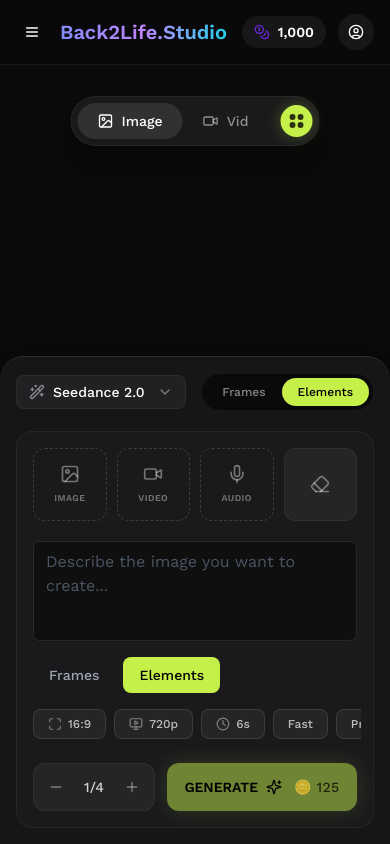
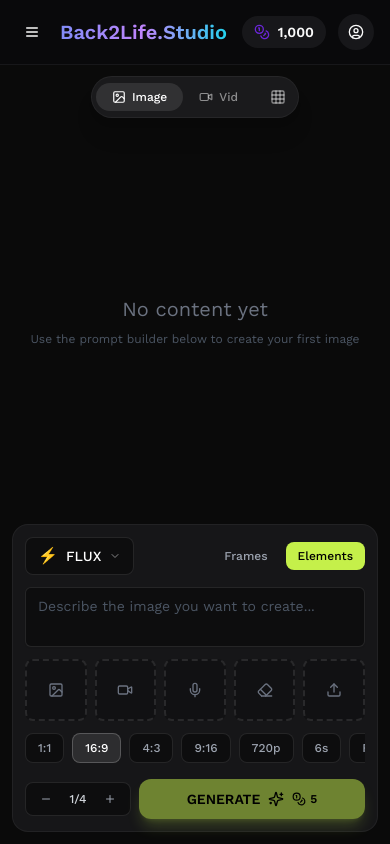
Before and after one commit to ashinstinct/sg-3f9e0639-0e46-47e0-ba87-cf415efaed8a-1774293159, a Next.js app: page /generate in a window 390 px wide. Built offline with nearby package versions, Linux system fonts and the light colour scheme.

Commit message:
feat(ui): rebuild generate page with mobile-first layout

```diff
--- a/src/pages/generate.tsx
+++ b/src/pages/generate.tsx
@@ -1,56 +1,25 @@
 import { useState } from "react";
 import { Navigation } from "@/components/Navigation";
 import { SEO } from "@/components/SEO";
-import {
-  Image as ImageIcon,
-  Video,
-  Grid3x3,
-  Sparkles,
-  Upload,
-  Mic,
-  Eraser,
-  Coins,
-  ChevronDown,
-  Loader2,
-  Download,
-  Plus,
-  Minus,
-  Maximize,
-  MonitorPlay,
-  Clock,
-  Wand2
-} from "lucide-react";
+import { Image as ImageIcon, Video, Grid3x3, Sparkles, Upload, Mic, Eraser, Coins, ChevronDown, Loader2, Download, Plus, Minus } from "lucide-react";
+import { Textarea } from "@/components/ui/textarea";
 import { Button } from "@/components/ui/button";
-import { Textarea } from "@/components/ui/textarea";
 
 export default function Generate() {
   const [mode, setMode] = useState<"image" | "video">("image");
   const [selectedModel, setSelectedModel] = useState("flux-pro");
+  const [prompt, setPrompt] = useState("");
   const [aspectRatio, setAspectRatio] = useState("16:9");
   const [quality, setQuality] = useState("720p");
   const [duration, setDuration] = useState("6s");
   const [speed, setSpeed] = useState("Fast");
   const [plan, setPlan] = useState("Pro");
   const [batchSize, setBatchSize] = useState(1);
-
-  const imageModels = [
-    { id: "flux-pro", name: "FLUX Pro", icon: "⚡" },
-    { id: "flux-dev", name: "FLUX Dev", icon: "⚡" },
-    { id: "flux-schnell", name: "FLUX Schnell", icon: "⚡" },
-    { id: "nano-banana-2", name: "Nano Banana 2", icon: "🍌" },
-    { id: "stable-diffusion-3", name: "Stable Diffusion 3", icon: "🎨" },
-  ];
-
-  // Generation state
-  const [prompt, setPrompt] = useState("");
   const [isGenerating, setIsGenerating] = useState(false);
   const [generatedImages, setGeneratedImages] = useState<string[]>([]);
   const [error, setError] = useState<string | null>(null);
 
-  const handleDecreaseBatch = () => setBatchSize(prev => Math.max(1, prev - 1));
-  const handleIncreaseBatch = () => setBatchSize(prev => Math.min(4, prev + 1));
-
-  const creditCost = batchSize * 125;
+  const creditCost = batchSize * 5;
 
   const handleGenerate = async () => {
     if (!prompt.trim()) {
@@ -65,9 +34,7 @@ export default function Generate() {
 
       const response = await fetch("/api/fal/image-generate", {
         method: "POST",
-        headers: {
-          "Content-Type": "application/json",
-        },
+        headers: { "Content-Type": "application/json" },
         body: JSON.stringify({
           model: selectedModel,
           prompt: prompt.trim(),
@@ -95,65 +62,73 @@ export default function Generate() {
     }
   };
 
+  const imageModels = [
+    { id: "flux-pro", name: "FLUX Pro", icon: "⚡" },
+    { id: "flux-dev", name: "FLUX Dev", icon: "⚡" },
+    { id: "flux-schnell", name: "FLUX Schnell", icon: "⚡" },
+  ];
+
+  const videoModels = [
+    { id: "kling-3", name: "Kling 3.0", icon: "🎬" },
+    { id: "luma", name: "Luma Dream", icon: "✨" },
+    { id: "runway", name: "Runway Gen-3", icon: "🎥" },
+  ];
+
+  const currentModels = mode === "image" ? imageModels : videoModels;
+  const selectedModelObj = currentModels.find(m => m.id === selectedModel) || currentModels[0];
+
   return (
-    <div className="min-h-screen bg-[#0a0a0a] text-white flex flex-col font-sans selection:bg-[#c5f04a]/30">
-      <SEO title="Generate - Create Image & Video" />
+    <>
+      <SEO title="Generate - Back2Life.Studio" />
+      <Navigation />
 
-      {/* Navigation overlay */}
-      <div className="relative z-50">
-        <Navigation />
-      </div>
+      <div className="min-h-screen bg-[#0a0a0a] text-white">
+        {/* Main Container - Fixed Height for Mobile */}
+        <div className="h-screen flex flex-col pt-16">
 
-      {/* Main Content Area */}
-      <div className="flex-1 flex flex-col relative pt-24 sm:pt-28">
-
-        {/* Top Floating Toggle */}
-        <div className="absolute top-24 left-1/2 -translate-x-1/2 z-10 flex items-center bg-[#1a1a1c] p-1.5 rounded-full border border-white/5 shadow-xl">
+          {/* Top Floating Toggle - Compact */}
+          <div className="flex-none px-4 py-3 flex justify-center">
+            <div className="inline-flex items-center bg-[#1a1a1c] p-1 rounded-full border border-white/5 shadow-xl">
               <button
                 onClick={() => setMode("image")}
-            className={`flex items-center gap-2 px-5 py-2 rounded-full text-sm font-medium transition-all ${
+                className={`flex items-center gap-1.5 px-4 py-1.5 rounded-full text-xs font-medium transition-all ${
                   mode === "image"
-                ? "bg-white/10 text-white shadow-sm"
+                    ? "bg-white/10 text-white"
                     : "text-white/50 hover:text-white/80"
                 }`}
               >
-            <ImageIcon className="w-4 h-4" />
+                <ImageIcon className="w-3.5 h-3.5" />
                 Image
               </button>
               <button
                 onClick={() => setMode("video")}
-            className={`flex items-center gap-2 px-5 py-2 rounded-full text-sm font-medium transition-all ${
+                className={`flex items-center gap-1.5 px-4 py-1.5 rounded-full text-xs font-medium transition-all ${
                   mode === "video"
-                ? "bg-white/10 text-white shadow-sm"
+                    ? "bg-white/10 text-white"
                     : "text-white/50 hover:text-white/80"
                 }`}
               >
-            <Video className="w-4 h-4" />
+                <Video className="w-3.5 h-3.5" />
                 Vid
               </button>
-
-          {/* Circular slider dot - decorative element from the screenshot */}
-          <div className="w-8 h-8 rounded-full bg-[#c5f04a] ml-3 flex items-center justify-center shadow-[0_0_15px_rgba(197,240,74,0.3)] cursor-pointer hover:scale-105 transition-transform">
-            <div className="grid grid-cols-2 gap-0.5">
-              <div className="w-1.5 h-1.5 rounded-sm bg-black/80"></div>
-              <div className="w-1.5 h-1.5 rounded-sm bg-black/80"></div>
-              <div className="w-1.5 h-1.5 rounded-sm bg-black/80"></div>
-              <div className="w-1.5 h-1.5 rounded-sm bg-black/80"></div>
-            </div>
+              <button className="ml-2 w-8 h-8 rounded-full flex items-center justify-center text-white/50 hover:text-white/80 hover:bg-white/5">
+                <Grid3x3 className="w-4 h-4" />
+              </button>
             </div>
           </div>
 
-        {/* Canvas Area */}
-        <div className="absolute inset-0 flex items-center justify-center p-4 overflow-auto">
+          {/* Canvas Area - Flexible */}
+          <div className="flex-1 relative min-h-0 overflow-auto">
             {isGenerating ? (
+              <div className="absolute inset-0 flex items-center justify-center">
                 <div className="text-center">
-              <Loader2 className="w-12 h-12 animate-spin text-[#c5f04a] mx-auto mb-4" />
-              <p className="text-xl font-light text-gray-400">Generating {mode === "image" ? "image" : "video"}...</p>
-              <p className="text-sm text-gray-600 mt-2">This may take 10-30 seconds</p>
+                  <Loader2 className="w-10 h-10 animate-spin text-[#c5f04a] mx-auto mb-3" />
+                  <p className="text-lg font-light text-gray-400">Generating {mode}...</p>
+                  <p className="text-xs text-gray-600 mt-1">10-30 seconds</p>
+                </div>
               </div>
             ) : generatedImages.length > 0 ? (
-            <div className="w-full h-full flex flex-col gap-4">
-              <div className="grid grid-cols-1 md:grid-cols-2 gap-4 flex-1">
+              <div className="p-4 grid grid-cols-1 md:grid-cols-2 gap-3 h-full">
                 {generatedImages.map((imageUrl, idx) => (
                   <div key={idx} className="relative group rounded-lg overflow-hidden bg-black/20">
                     <img
@@ -170,155 +145,176 @@ export default function Generate() {
                           a.click();
                         }}
                         className="bg-[#c5f04a] text-black hover:bg-[#b5e03a]"
+                        size="sm"
                       >
-                        <Download className="w-4 h-4 mr-2" />
+                        <Download className="w-3 h-3 mr-1" />
                         Download
                       </Button>
                     </div>
                   </div>
                 ))}
               </div>
+            ) : error ? (
+              <div className="absolute inset-0 flex items-center justify-center">
+                <div className="text-center">
+                  <div className="w-12 h-12 rounded-full bg-red-500/10 flex items-center justify-center mx-auto mb-3">
+                    <span className="text-2xl">⚠️</span>
                   </div>
-          ) : error ? (
-            <div className="text-center">
-              <div className="w-16 h-16 rounded-full bg-red-500/10 flex items-center justify-center mx-auto mb-4">
-                <span className="text-3xl">⚠️</span>
+                  <p className="text-lg font-light text-red-400">{error}</p>
                 </div>
-              <p className="text-xl font-light text-red-400 mb-2">Generation Failed</p>
-              <p className="text-sm text-gray-500">{error}</p>
               </div>
             ) : (
-            <div className="text-center text-gray-500">
-              <p className="text-2xl font-light mb-2">No content yet</p>
-              <p className="text-sm">Use the prompt builder below to create your first {mode === "image" ? "image" : "video"}</p>
+              <div className="absolute inset-0 flex items-center justify-center">
+                <div className="text-center px-4">
+                  <p className="text-xl md:text-2xl font-light mb-2 text-gray-500">No content yet</p>
+                  <p className="text-xs md:text-sm text-gray-600">Use the prompt builder below to create your first {mode}</p>
+                </div>
               </div>
             )}
           </div>
 
-        {/* Prompt Builder Bottom Panel */}
-        <div className="w-full max-w-2xl mx-auto mt-auto pb-0 sm:pb-6 px-0 sm:px-4">
-          <div className="bg-[#161618] border-t sm:border border-white/10 rounded-t-3xl sm:rounded-3xl p-4 sm:p-5 flex flex-col gap-5 shadow-2xl relative overflow-hidden">
+          {/* Bottom Prompt Builder Panel - Compact & Fixed */}
+          <div className="flex-none p-3 md:p-4">
+            <div className="bg-[#161618] rounded-2xl p-3 md:p-4 border border-white/5 max-w-4xl mx-auto">
 
-            {/* Header: Model & Tabs */}
-            <div className="flex items-center justify-between">
-              <button className="flex items-center gap-2 text-sm font-medium text-white hover:text-white bg-white/5 hover:bg-white/10 transition-colors px-3 py-1.5 rounded-lg border border-white/5">
-                <Wand2 className="w-4 h-4 text-[#8a8a93]" />
-                Seedance 2.0
-                <ChevronDown className="w-4 h-4 text-white/40 ml-1" />
+              {/* Model Selector + Tabs - Single Row */}
+              <div className="flex items-center justify-between gap-2 mb-3">
+                <div className="relative">
+                  <button className="flex items-center gap-2 px-3 py-1.5 bg-black/40 rounded-lg text-sm font-medium border border-white/10 hover:border-white/20">
+                    <span className="text-base">{selectedModelObj.icon}</span>
+                    <span className="hidden sm:inline">{selectedModelObj.name}</span>
+                    <span className="sm:hidden">{selectedModelObj.name.split(' ')[0]}</span>
+                    <ChevronDown className="w-3 h-3 opacity-50" />
                   </button>
+                </div>
 
-              <div className="flex bg-[#0a0a0a] rounded-full p-1 border border-white/5">
-                <button className="px-4 py-1.5 text-xs font-medium text-white/50 hover:text-white/80 transition-colors rounded-full">
+                <div className="flex gap-1.5">
+                  <button className="px-3 py-1.5 rounded-lg text-xs font-medium text-gray-400 hover:bg-white/5">
                     Frames
                   </button>
-                <button className="px-4 py-1.5 text-xs font-medium bg-[#c5f04a] text-black rounded-full shadow-sm">
+                  <button className="px-3 py-1.5 rounded-lg text-xs font-medium bg-[#c5f04a] text-black">
                     Elements
                   </button>
                 </div>
               </div>
 
-            <div className="bg-[#1a1a1c] rounded-2xl p-4 border border-white/5">
+              {/* Compact Prompt Input */}
+              <Textarea
+                value={prompt}
+                onChange={(e) => setPrompt(e.target.value)}
+                placeholder={`Describe the ${mode} you want to create...`}
+                className="w-full bg-black/40 border-white/10 text-white placeholder:text-gray-600 text-sm mb-3 min-h-[60px] max-h-[80px] resize-none focus:border-[#c5f04a]/50 focus:ring-[#c5f04a]/20"
+              />
 
-              {/* Media Inputs Row */}
-              <div className="grid grid-cols-4 gap-2.5 mb-5">
-                <button className="group flex flex-col items-center justify-center gap-2 p-3 sm:p-4 rounded-xl border border-dashed border-white/15 hover:border-[#c5f04a]/50 hover:bg-[#c5f04a]/5 transition-all aspect-square">
-                  <ImageIcon className="w-5 h-5 text-white/40 group-hover:text-[#c5f04a] transition-colors" />
-                  <span className="text-[9px] sm:text-[10px] font-semibold text-white/40 group-hover:text-[#c5f04a] tracking-wider">IMAGE</span>
+              {/* Media Upload Boxes - Compact Grid */}
+              <div className="grid grid-cols-5 gap-2 mb-3">
+                <button className="aspect-square rounded-lg border-2 border-dashed border-white/10 hover:border-white/20 flex flex-col items-center justify-center gap-1 text-xs font-medium text-gray-500 hover:text-gray-400 bg-black/20">
+                  <ImageIcon className="w-4 h-4" />
+                  <span className="hidden sm:inline text-[10px]">IMAGE</span>
                 </button>
-                <button className="group flex flex-col items-center justify-center gap-2 p-3 sm:p-4 rounded-xl border border-dashed border-white/15 hover:border-[#c5f04a]/50 hover:bg-[#c5f04a]/5 transition-all aspect-square">
-                  <Video className="w-5 h-5 text-white/40 group-hover:text-[#c5f04a] transition-colors" />
-                  <span className="text-[9px] sm:text-[10px] font-semibold text-white/40 group-hover:text-[#c5f04a] tracking-wider">VIDEO</span>
+                <button className="aspect-square rounded-lg border-2 border-dashed border-white/10 hover:border-white/20 flex flex-col items-center justify-center gap-1 text-xs font-medium text-gray-500 hover:text-gray-400 bg-black/20">
+                  <Video className="w-4 h-4" />
+                  <span className="hidden sm:inline text-[10px]">VIDEO</span>
                 </button>
-                <button className="group flex flex-col items-center justify-center gap-2 p-3 sm:p-4 rounded-xl border border-dashed border-white/15 hover:border-[#c5f04a]/50 hover:bg-[#c5f04a]/5 transition-all aspect-square">
-                  <Mic className="w-5 h-5 text-white/40 group-hover:text-[#c5f04a] transition-colors" />
-                  <span className="text-[9px] sm:text-[10px] font-semibold text-white/40 group-hover:text-[#c5f04a] tracking-wider">AUDIO</span>
+                <button className="aspect-square rounded-lg border-2 border-dashed border-white/10 hover:border-white/20 flex flex-col items-center justify-center gap-1 text-xs font-medium text-gray-500 hover:text-gray-400 bg-black/20">
+                  <Mic className="w-4 h-4" />
+                  <span className="hidden sm:inline text-[10px]">AUDIO</span>
                 </button>
-                <button className="flex flex-col items-center justify-center gap-2 p-3 sm:p-4 rounded-xl border border-white/5 bg-white/5 hover:bg-white/10 transition-colors aspect-square text-white/40 hover:text-white/80">
-                  <Eraser className="w-5 h-5" />
+                <button className="aspect-square rounded-lg border-2 border-dashed border-white/10 hover:border-white/20 flex flex-col items-center justify-center gap-1 text-xs font-medium text-gray-500 hover:text-gray-400 bg-black/20">
+                  <Eraser className="w-4 h-4" />
+                  <span className="hidden sm:inline text-[10px]">ERASE</span>
+                </button>
+                <button className="aspect-square rounded-lg border-2 border-dashed border-white/10 hover:border-white/20 flex flex-col items-center justify-center gap-1 text-xs font-medium text-gray-500 hover:text-gray-400 bg-black/20">
+                  <Upload className="w-4 h-4" />
                 </button>
               </div>
 
-              {/* Prompt Input */}
-              <div className="mb-4">
-                <Textarea
-                  value={prompt}
-                  onChange={(e) => setPrompt(e.target.value)}
-                  placeholder={mode === "image" ? "Describe the image you want to create..." : "Describe the video you want to create..."}
-                  className="w-full bg-black/40 border-white/10 text-white placeholder:text-gray-600 min-h-[100px] resize-none focus:border-[#c5f04a]/50 focus:ring-[#c5f04a]/20"
-                />
-              </div>
-
-              {/* Tabs */}
-              <div className="flex gap-2 mb-4">
-                <button className="px-4 py-2 rounded-lg text-sm font-medium text-gray-400 hover:bg-white/5">
-                  Frames
+              {/* Settings Pills - Compact Horizontal Scroll */}
+              <div className="flex gap-2 mb-3 overflow-x-auto pb-1 scrollbar-hide">
+                {["1:1", "16:9", "4:3", "9:16"].map((ratio) => (
+                  <button
+                    key={ratio}
+                    onClick={() => setAspectRatio(ratio)}
+                    className={`flex-none px-3 py-1.5 rounded-lg text-xs font-medium border transition-all ${
+                      aspectRatio === ratio
+                        ? "bg-white/10 border-white/20 text-white"
+                        : "bg-black/40 border-white/10 text-gray-400 hover:border-white/20"
+                    }`}
+                  >
+                    {ratio}
                   </button>
-                <button className="px-4 py-2 rounded-lg text-sm font-medium bg-[#c5f04a] text-black">
-                  Elements
+                ))}
+                <button className="flex-none px-3 py-1.5 rounded-lg text-xs font-medium bg-black/40 border border-white/10 text-gray-400">
+                  720p
                 </button>
-              </div>
-
-              {/* Settings Pills Row */}
-              <div className="flex items-center gap-2 overflow-x-auto pb-2 scrollbar-none mb-4 -mx-1 px-1">
-                <button className="flex items-center gap-1.5 px-3.5 py-1.5 rounded-lg border border-white/10 bg-white/5 hover:bg-white/10 transition-colors text-xs font-medium text-white/70 whitespace-nowrap">
-                  <Maximize className="w-3.5 h-3.5 opacity-60" /> 16:9
+                <button className="flex-none px-3 py-1.5 rounded-lg text-xs font-medium bg-black/40 border border-white/10 text-gray-400">
+                  6s
                 </button>
-                <button className="flex items-center gap-1.5 px-3.5 py-1.5 rounded-lg border border-white/10 bg-white/5 hover:bg-white/10 transition-colors text-xs font-medium text-white/70 whitespace-nowrap">
-                  <MonitorPlay className="w-3.5 h-3.5 opacity-60" /> 720p
-                </button>
-                <button className="flex items-center gap-1.5 px-3.5 py-1.5 rounded-lg border border-white/10 bg-white/5 hover:bg-white/10 transition-colors text-xs font-medium text-white/70 whitespace-nowrap">
-                  <Clock className="w-3.5 h-3.5 opacity-60" /> 6s
-                </button>
-                <button className="flex items-center gap-1.5 px-3.5 py-1.5 rounded-lg border border-white/10 bg-white/5 hover:bg-white/10 transition-colors text-xs font-medium text-white/70 whitespace-nowrap">
+                <button className="flex-none px-3 py-1.5 rounded-lg text-xs font-medium bg-black/40 border border-white/10 text-gray-400">
                   Fast
                 </button>
-                <button className="flex items-center gap-1.5 px-3.5 py-1.5 rounded-lg border border-white/10 bg-white/5 hover:bg-white/10 transition-colors text-xs font-medium text-white/70 whitespace-nowrap">
+                <button className="flex-none px-3 py-1.5 rounded-lg text-xs font-medium bg-black/40 border border-white/10 text-gray-400">
                   Pro
                 </button>
               </div>
 
-              {/* Bottom Controls Row */}
-              <div className="flex items-center justify-between gap-3 mt-1">
-                <div className="flex items-center bg-white/5 rounded-xl border border-white/5 h-[48px]">
+              {/* Bottom Row: Batch Counter + Generate Button */}
+              <div className="flex items-center gap-2">
+                <div className="flex items-center gap-2 bg-black/40 rounded-lg px-2 py-1 border border-white/10">
                   <button
-                    onClick={handleDecreaseBatch}
-                    className="h-full px-3.5 flex items-center text-white/40 hover:text-white hover:bg-white/5 rounded-l-xl transition-colors"
+                    onClick={() => setBatchSize(Math.max(1, batchSize - 1))}
+                    className="w-6 h-6 rounded flex items-center justify-center hover:bg-white/10 text-gray-400"
                   >
-                    <Minus className="w-4 h-4" />
+                    <Minus className="w-3 h-3" />
                   </button>
-                  <span className="text-sm font-medium w-8 text-center text-white/80">{batchSize}/4</span>
+                  <span className="text-xs font-medium text-gray-300 min-w-[24px] text-center">
+                    {batchSize}/4
+                  </span>
                   <button
-                    onClick={handleIncreaseBatch}
-                    className="h-full px-3.5 flex items-center text-white/40 hover:text-white hover:bg-white/5 rounded-r-xl transition-colors"
+                    onClick={() => setBatchSize(Math.min(4, batchSize + 1))}
+                    className="w-6 h-6 rounded flex items-center justify-center hover:bg-white/10 text-gray-400"
                   >
-                    <Plus className="w-4 h-4" />
+                    <Plus className="w-3 h-3" />
                   </button>
                 </div>
 
                 <button
                   onClick={handleGenerate}
                   disabled={isGenerating || !prompt.trim()}
-                  className="flex-1 flex items-center justify-center gap-2 bg-[#c5f04a] hover:bg-[#bcf135] disabled:bg-[#c5f04a]/50 disabled:cursor-not-allowed hover:scale-[1.02] active:scale-[0.98] text-black font-bold text-sm h-[48px] rounded-xl transition-all shadow-[0_0_20px_rgba(197,240,74,0.15)]"
+                  className="flex-1 bg-[#c5f04a] hover:bg-[#b5e03a] disabled:bg-[#c5f04a]/50 disabled:cursor-not-allowed text-black font-bold text-sm py-2.5 rounded-xl transition-all shadow-lg shadow-[#c5f04a]/20 flex items-center justify-center gap-2"
                 >
                   {isGenerating ? (
                     <>
                       <Loader2 className="w-4 h-4 animate-spin" />
-                      GENERATING...
+                      <span className="hidden sm:inline">GENERATING...</span>
+                      <span className="sm:hidden">...</span>
                     </>
                   ) : (
                     <>
-                      GENERATE <Sparkles className="w-4 h-4" />
-                      <span className="opacity-70 font-medium ml-1 tracking-wide">🪙 {creditCost}</span>
+                      <span>GENERATE</span>
+                      <Sparkles className="w-4 h-4" />
+                      <div className="flex items-center gap-1">
+                        <Coins className="w-3.5 h-3.5" />
+                        <span className="text-xs font-semibold">{creditCost}</span>
+                      </div>
                     </>
                   )}
                 </button>
               </div>
-
             </div>
           </div>
         </div>
 
+        <style jsx>{`
+          .scrollbar-hide::-webkit-scrollbar {
+            display: none;
+          }
+          .scrollbar-hide {
+            -ms-overflow-style: none;
+            scrollbar-width: none;
+          }
+        `}</style>
       </div>
-    </div>
+    </>
   );
 }
```
Also changed, not shown: 1 other file (tests, documents, lock files or other folders). Lines whose indentation alone changed are shown as unchanged.
